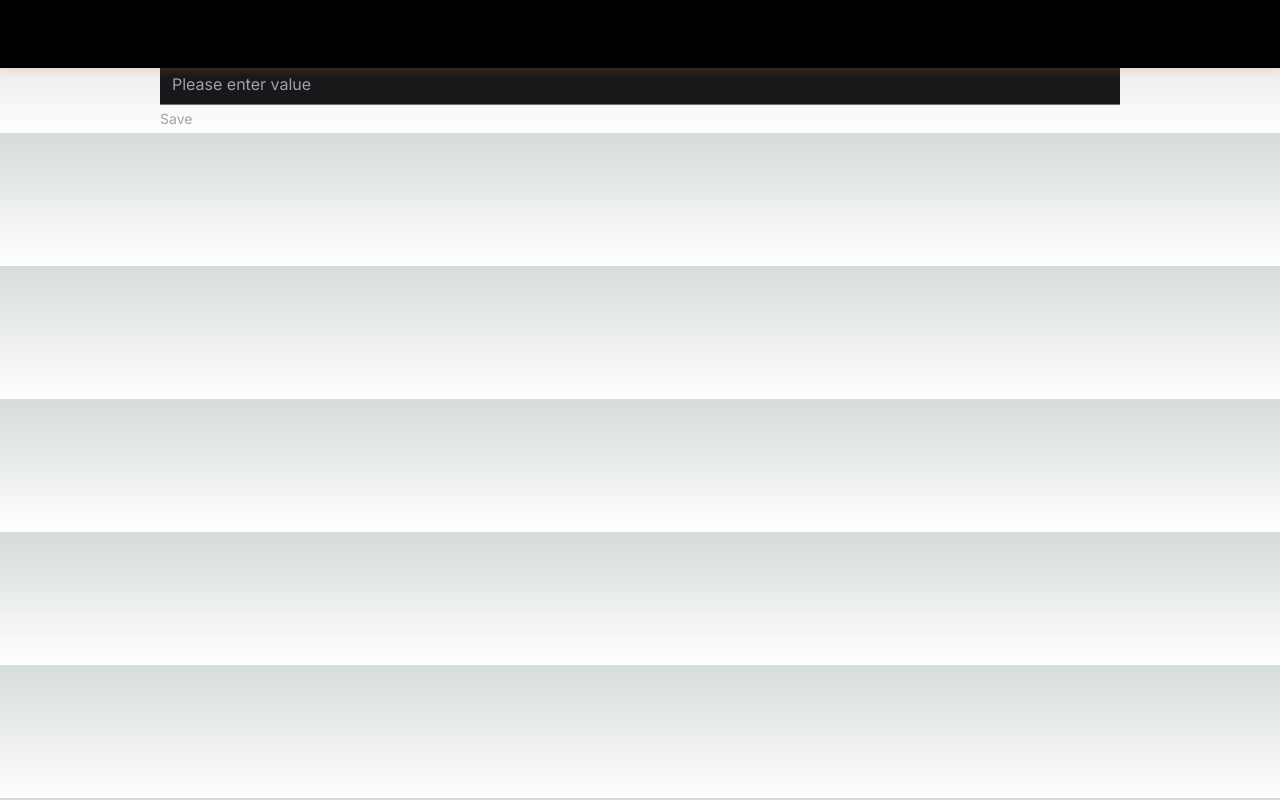
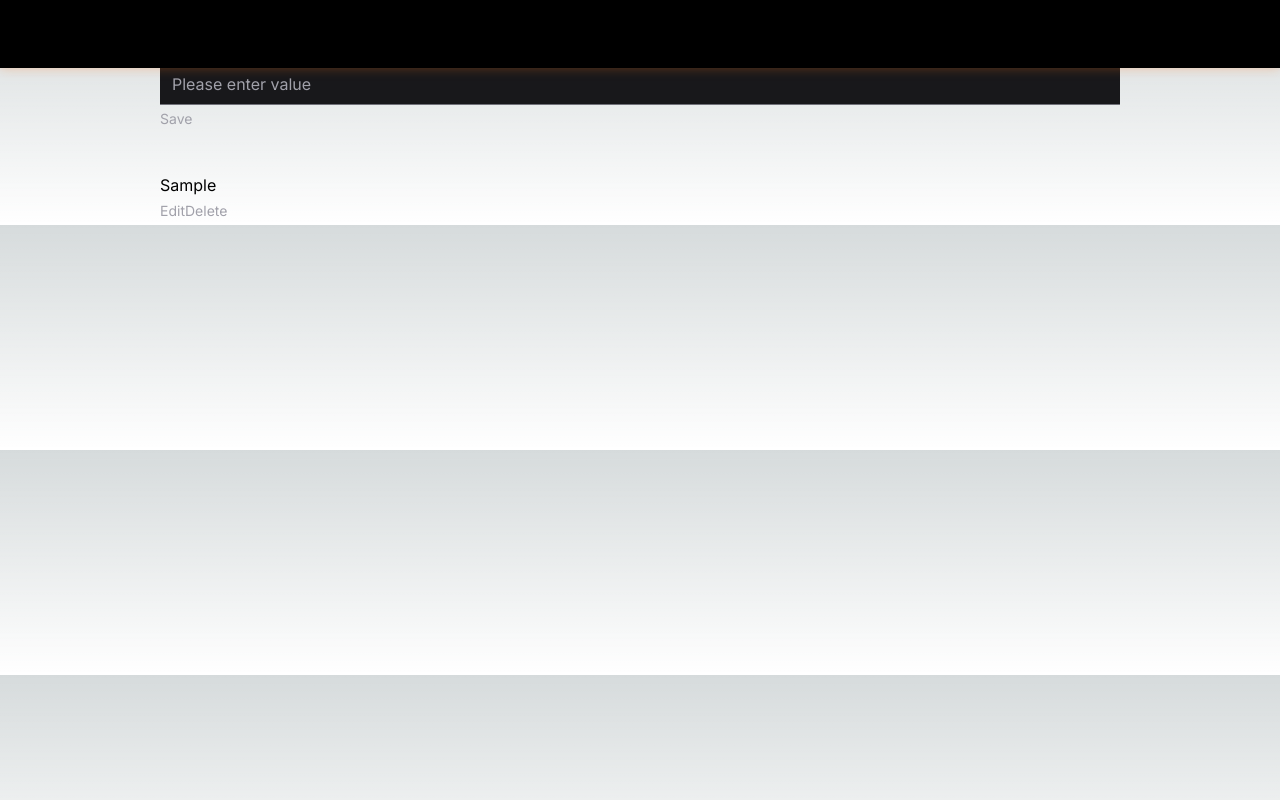
Before and after one commit to keya-upadhyay/todo-next, a Next.js app: page / in a window 1280 px wide. Both pictures are taken after typing "Sample" into the empty fields and a click on the button "Save". Built offline with nearby package versions, Linux system fonts and the light colour scheme.

Commit message:
added crud

```diff
--- a/src/Components/NewTodoList.jsx
+++ b/src/Components/NewTodoList.jsx
@@ -2,42 +2,37 @@
 import React, { useState } from "react";
 import { toast } from "react-toastify";
 
-const NewTodoList = ({ createTodo }) => {
-  const [userInput, setUserInput] = useState({
-    task: "",
-  });
+const NewTodoList = ({ createTodo, todos }) => {
+  const [userInput, setUserInput] = useState("");
 
   const handleSubmit = (e) => {
     e.preventDefault();
-
-    if (userInput !== "") {
-      let newTodo = { task: userInput.task };
+    if (userInput === "") {
+      toast.warn("Plase fill out form ");
+    } else {
+      let newTodo = { task: userInput, id: todos.length + 1 };
       createTodo(newTodo);
-      setUserInput({ task: "" });
-    } else {
-      toast.warn("Plase fill out form ");
+      setUserInput("");
     }
   };
 
   const handleChnage = (e) => {
-    if (userInput === "") {
-      toast.warn("Plase fill out form ");
-    } else {
-      setUserInput({ [e.target.name]: e.target.value });
-    }
+    setUserInput(e.target.value);
   };
 
   return (
-    <form onSubmit={handleSubmit} className="space-y-3">
+    <form onSubmit={handleSubmit} className="space-x-10 flex items-center ">
       <input
         id="task"
         type="text"
         name="task"
-        value={userInput.task}
+        value={userInput}
         onChange={handleChnage}
         placeholder="Please enter value"
       />
-      <button type="submit">Save</button>
+      <button type="submit" className="bg-slate-800 py-2 px-4">
+        Save
+      </button>
     </form>
   );
 };
--- a/src/Components/TodoList.jsx
+++ b/src/Components/TodoList.jsx
@@ -1,20 +1,58 @@
-import React from "react";
+import React, { useEffect, useState } from "react";
 
-const TodoList = ({ todo }) => {
+const TodoList = ({ todo, remove, update }) => {
   const [isEditing, setIsEditing] = useState(false);
+
+  const [task, setTask] = useState(todo.task);
+
+  const handleChange = (e) => {
+    setTask(e.target.value);
+  };
+
+  const handleDelete = (e) => {
+    remove(todo.id);
+  };
+
+  const handleUpdate = (e) => {
+    e.preventDefault();
+    update(todo.id, task);
+    handleEdit();
+  };
+
+  const handleEdit = () => {
+    setIsEditing(!isEditing);
+  };
+
+  if (isEditing) {
     return (
-    <div className="p-4 bg-zinc-950">
-      <span className="text-zinc-500">{item.task}</span>
-      <div>
-        <button className="text-zinc-600 hover:text-zinc-500 transition-colors">
+      <div className="Todo">
+        <form className="Todo-edit-form" onSubmit={handleUpdate}>
+          <input onChange={handleChange} value={task} type="text" />
+          <button type="submit">Save</button>
+        </form>
+      </div>
+    );
+  } else {
+    return (
+      <div className="bg-zinc-900 p-4 shadow-sm shadow-slate-600">
+        <span className="text-zinc-500 capitalize">{todo.task}</span>
+        <div className="flex items-center justify-between">
+          <button
+            className="text-zinc-600 hover:text-zinc-500 transition-colors"
+            onClick={handleEdit}
+          >
             Edit
           </button>
-        <button className="text-zinc-600 hover:text-zinc-500 transition-colors">
+          <button
+            className="text-zinc-600 hover:text-zinc-500 transition-colors"
+            onClick={handleDelete}
+          >
             Delete
           </button>
         </div>
       </div>
     );
+  }
 };
 
 export default TodoList;
--- a/src/app/Todo/page.jsx
+++ b/src/app/Todo/page.jsx
@@ -3,25 +3,42 @@ import NewTodoList from "@/Components/NewTodoList";
 import TodoList from "@/Components/TodoList";
 import React, { useState } from "react";
 
-const page = () => {
-  const [todos, SetTodos] = useState([]);
+const Page = () => {
+  const [todos, setTodos] = useState([]);
 
+  const handleDelete = (id) => {
+    setTodos(todos.filter((todo) => todo.id !== id));
+  };
+  const handleUpdate = (id, updatedTask) => {
+    setTodos(
+      todos.map((todo) => {
+        if (todo.id === id) {
+          return { ...todo, task: updatedTask };
+        } else {
+          return todo;
+        }
+      })
+    );
+  };
   const create = (newTodo) => {
-    console.log(newTodo);
-    SetTodos([...todos, newTodo]);
+    setTodos([...todos, newTodo]);
   };
 
-  const todo = todos.map((todo, index) => {
-    <TodoList key={index} todo={todo} />;
-  });
+  const todo = todos.map((todo, index) => (
+    <TodoList
+      key={todo.id}
+      todo={todo}
+      remove={handleDelete}
+      update={handleUpdate}
+    />
+  ));
 
   return (
-    <div className="w-3/4 mx-auto">
-      <NewTodoList createTodo={create} />
-
+    <div className="w-3/4 mx-auto space-y-10">
+      <NewTodoList createTodo={create} todos={todos} />
       <div className="grid grid-cols-3 gap-4">{todo}</div>
     </div>
   );
 };
 
-export default page;
+export default Page;
```
Lines whose indentation alone changed are shown as unchanged.
